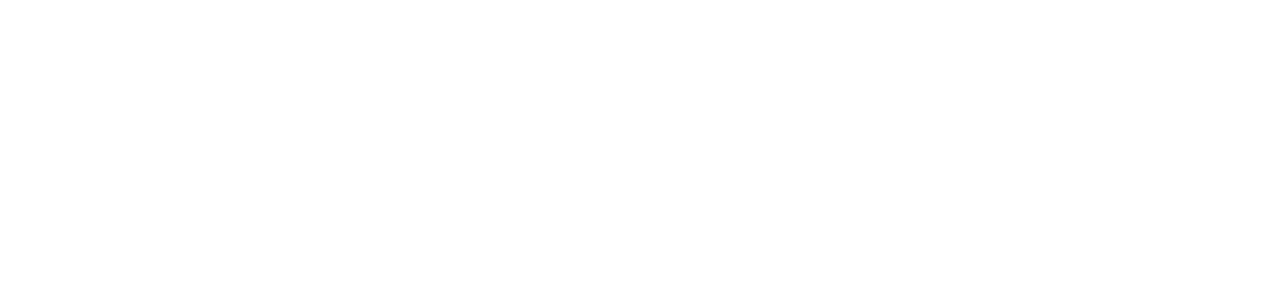
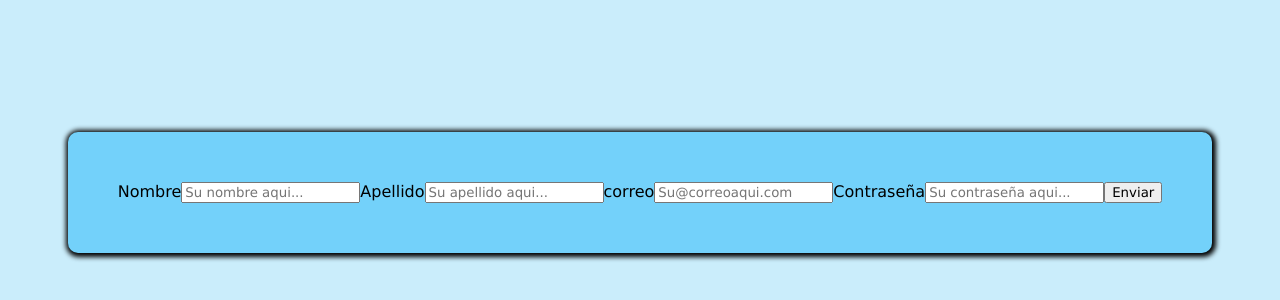
Before and after one commit to Reverie22/booky, a React (Create React App) app: page /LoginScreen in a window 1280 px wide. Shown: the part 208-508 px from the top of the page. Built offline with nearby package versions, Linux system fonts and the light colour scheme.

Commit message:
Agregando inputs y sus labels

```diff
--- a/src/App.js
+++ b/src/App.js
@@ -24,7 +24,7 @@
       <SplashScreen/>
       </Route>
 
-      <Route path="/Login">
+      <Route path="/LoginScreen">
       <LoginScreen/>
       </Route>
 
--- a/src/Components/LoginComponent.js
+++ b/src/Components/LoginComponent.js
@@ -6,7 +6,25 @@
 	return (
 
     <div className='fondo'>
-
+			<form>
+        <div>
+          <label htmlFor='nombre'>Nombre</label>
+          <input type='text' id='nombre'name='nombre' placeholder='Su nombre aqui...'/>
+        </div>
+        <div>
+          <label htmlFor='Apellido'>Apellido</label>
+          <input type='text' id='Apellido'name='Apellido' placeholder='Su apellido aqui...'/>
+        </div>
+        <div>
+          <label htmlFor='correo'>correo</label>
+          <input type='email' id='correo'name='correo' placeholder='Su@correoaqui.com'/>
+        </div>
+        <div>
+          <label htmlFor='contraseña'>Contraseña</label>
+          <input type='password' id='contraseña'name='contraseña' placeholder='Su contraseña aqui...'/>
+        </div>
+        <button type='submit'>Enviar</button>
+      </form>
       </div>
 	);
 }
--- a/src/Components/SplashScreenComponent.js
+++ b/src/Components/SplashScreenComponent.js
@@ -11,7 +11,7 @@
         <img src={logo} className="App-logo" alt="logo" />
       </header>
       <body>
-      <a href='/HomeScreen' class="Titulo-Booky">¡Booky!</a>
+      <a href='/LoginScreen' class="titulo-booky">¡Booky!</a>
       </body>
     </div>
   )
```
